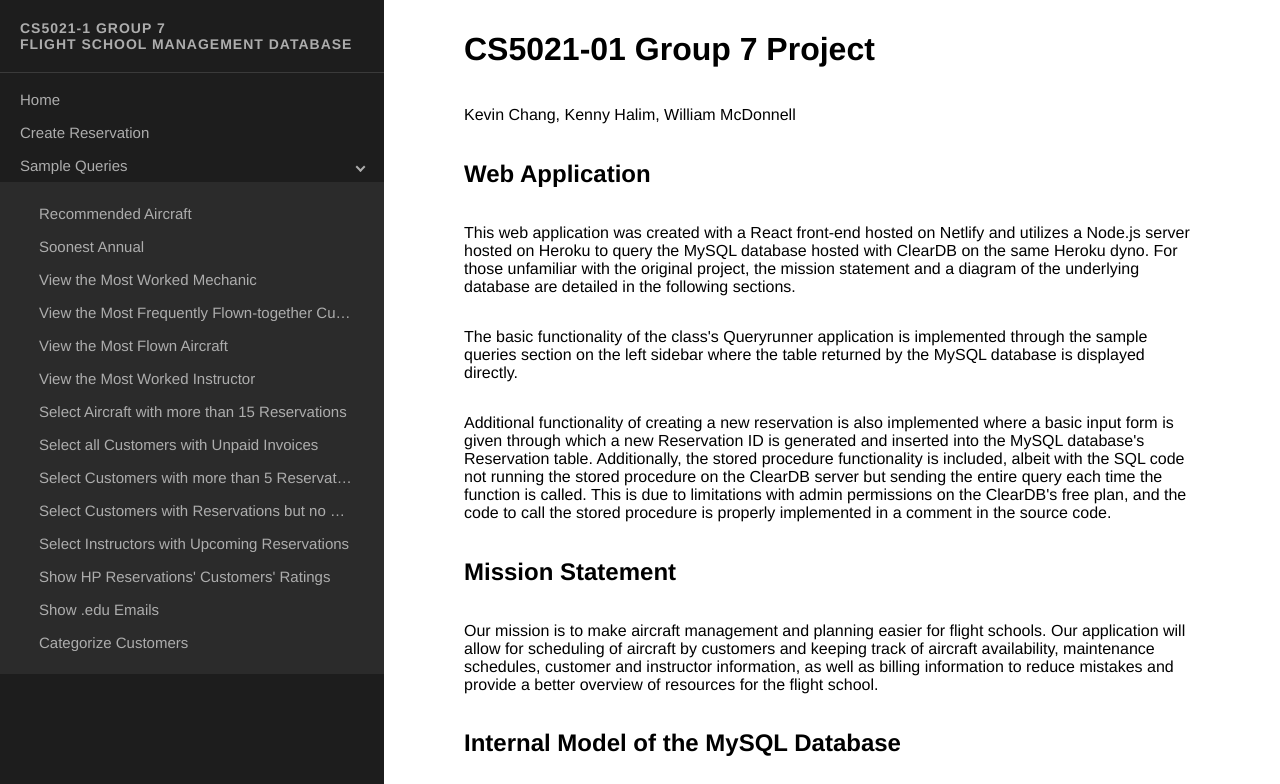
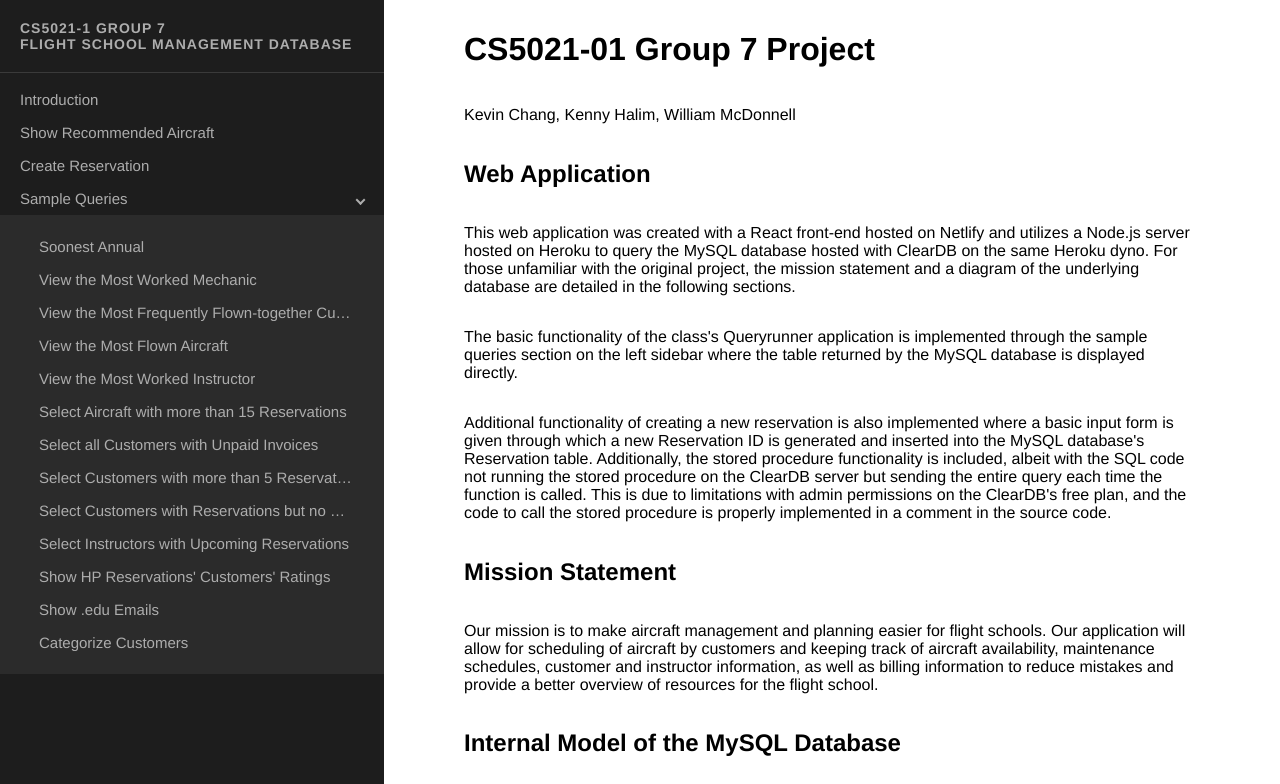
Before and after one commit to Kevinjchang98/CS5021-Project-React, a React (Create React App) app in the folder client/: page / in a window 1280 px wide. Shown: the top 784 px of the page. Built offline with nearby package versions, Linux system fonts and the light colour scheme.

Commit message:
rename home to introduction, move rec aircraft to above create reservation

```diff
--- a/client/src/Components/Sidebar/Sidebar.jsx
+++ b/client/src/Components/Sidebar/Sidebar.jsx
@@ -28,15 +28,15 @@ function Sidebar() {
 				</SidebarHeader>
 				<Menu>
 					<MenuItem>
-						<Link to="/">Home</Link>
+						<Link to="/">Introduction</Link>
+					</MenuItem>
+					<MenuItem>
+						<Link to="/recommended-aircraft">Show Recommended Aircraft</Link>
 					</MenuItem>
 					<MenuItem>
 						<Link to="/reservation">Create Reservation</Link>
 					</MenuItem>
 					<SubMenu title="Sample Queries" defaultOpen="true">
-						<MenuItem>
-							<Link to="/recommended-aircraft">Recommended Aircraft</Link>
-						</MenuItem>
 						{queryData.map((data) => {
 							return (
 								<MenuItem key={data.url}>
```
